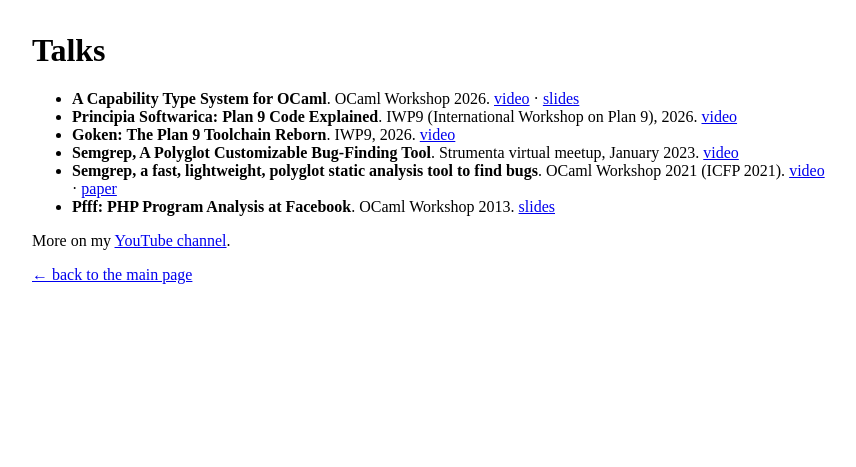
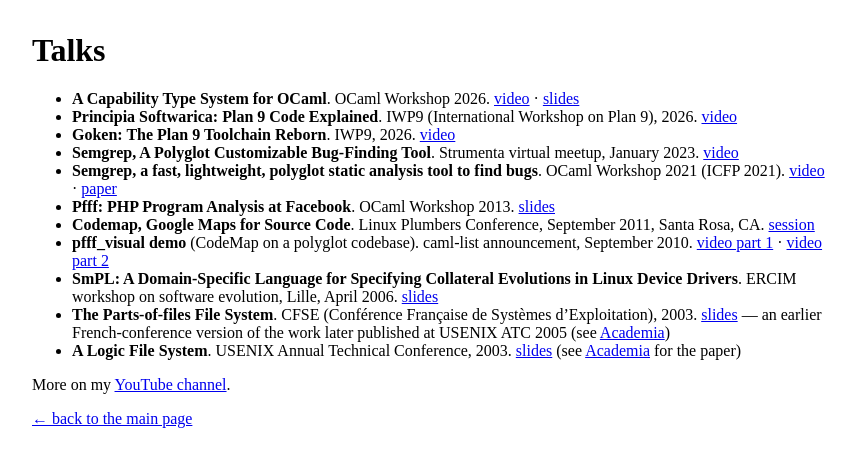
Before and after one commit to aryx/aryx.github.io, a Jekyll site: the page built from talks.md, in a window 1280 px wide. Shown: the top 467 px of the page, without its empty margins (208-1064 px from the left). Built offline with Jekyll 4.4.1, drawn with Linux system fonts in a browser that asks for light colours; our own code applies the rules of GitHub Pages for plain Markdown files.

Commit message:
Add early conference talks and reorder talks.md reverse-chronologically
Adds USENIX ATC 2003 (lfs), CFSE 2003 (poffs), ERCIM 2006 (SmPL) talks
with their slides, plus the 2010 pfff_visual demo and 2011 Linux
Plumbers Codemap talk found online. Talks now listed newest first.

Co-Authored-By: Claude Sonnet 5 <noreply@anthropic.com>
Claude-Session: https://claude.ai/code/session_01ByNfiBwxEH2PWkxnBVJjon

```diff
--- a/talks.md
+++ b/talks.md
@@ -15,6 +15,19 @@
   [paper](https://icfp21.sigplan.org/details/ocaml-2021-papers/18/Semgrep-a-fast-lightweight-polyglot-static-analysis-tool-to-find-bugs)
 - **Pfff: PHP Program Analysis at Facebook**. OCaml Workshop 2013.
   [slides](https://ocaml.org/conferences/ocaml/2013/slides/padioleau.pdf)
+- **Codemap, Google Maps for Source Code**. Linux Plumbers Conference, September 2011, Santa Rosa,
+  CA. [session](https://blog.linuxplumbersconf.org/2011/ocw/sessions/297)
+- **pfff_visual demo** (CodeMap on a polyglot codebase). caml-list announcement, September 2010.
+  [video part 1](https://www.youtube.com/watch?v=HRZjBGD3osw) ·
+  [video part 2](https://www.youtube.com/watch?v=993pmNLY_VU)
+- **SmPL: A Domain-Specific Language for Specifying Collateral Evolutions in Linux Device
+  Drivers**. ERCIM workshop on software evolution, Lille, April 2006.
+  [slides](pdfs/smpl-ercim2006-slides.pdf)
+- **The Parts-of-files File System**. CFSE (Conférence Française de Systèmes d'Exploitation), 2003.
+  [slides](pdfs/poffs-cfse2003-slides.pdf) — an earlier French-conference version of the work later
+  published at USENIX ATC 2005 (see [Academia](academia.md))
+- **A Logic File System**. USENIX Annual Technical Conference, 2003.
+  [slides](pdfs/lfs-usenix-slides.pdf) (see [Academia](academia.md) for the paper)
 
 More on my [YouTube channel](https://www.youtube.com/@yoannpadioleau972).
 
```
Also changed, not shown: 3 other files.
